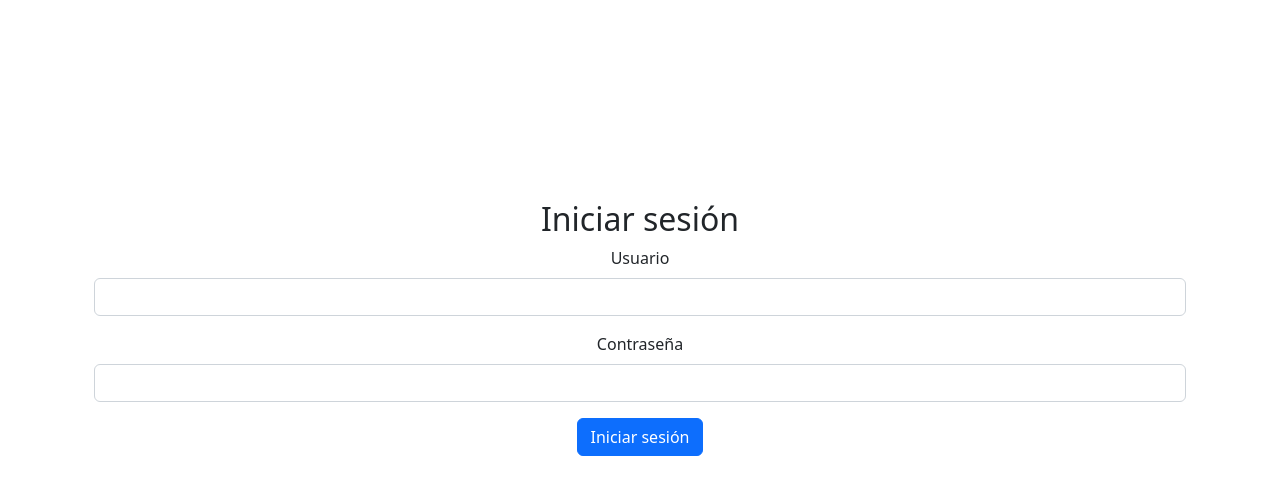
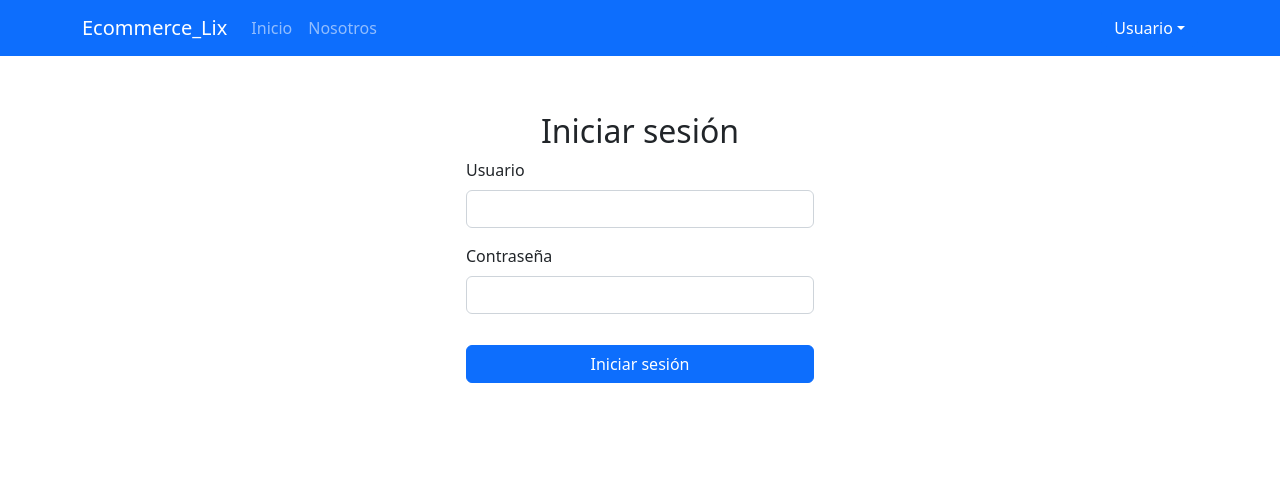
Before and after one commit to juancamilo080253/eCommerce, a React (Create React App) app in the folder ecommerce_front/: page / in a window 1280 px wide. Shown: the top 494 px of the page. Built offline with nearby package versions, Linux system fonts and the light colour scheme.

Commit message:
Incorporacion de navbar, actualizacion hasta el 31/10/22

```diff
--- a/ecommerce_front/package.json
+++ b/ecommerce_front/package.json
@@ -3,6 +3,10 @@
   "version": "0.1.0",
   "private": true,
   "dependencies": {
+    "@fortawesome/fontawesome-svg-core": "^6.2.0",
+    "@fortawesome/free-regular-svg-icons": "^6.2.0",
+    "@fortawesome/free-solid-svg-icons": "^6.2.0",
+    "@fortawesome/react-fontawesome": "^0.2.0",
     "@testing-library/jest-dom": "^5.16.5",
     "@testing-library/react": "^13.4.0",
     "@testing-library/user-event": "^13.5.0",
--- a/ecommerce_front/src/App.js
+++ b/ecommerce_front/src/App.js
@@ -3,11 +3,13 @@ import './App.css';
 import 'bootstrap/dist/css/bootstrap.min.css';
 import {Container} from 'react-bootstrap';
 import Login from './components/login/login';
+import Menu from './components/navbar/navbar';
 
 // <login /> para llamar los componentes
 function App() {
   return (
     <div className="App">
+      <Menu />
       <Container>
       <Login />
       </Container>
--- /dev/null
+++ b/ecommerce_front/src/components/login/login.css
@@ -0,0 +1,17 @@
+#login-container{
+    margin-top: 10%;
+}
+
+#login-container h2,
+#login-container button,
+#login-container form{
+    width: 100%;
+}
+
+#login-container button{
+    margin-top: 15px;
+}
+
+#login-container .form-label{
+    float: left;
+}
--- a/ecommerce_front/src/components/login/login.js
+++ b/ecommerce_front/src/components/login/login.js
@@ -1,5 +1,6 @@
 import React from "react";
 import { Container, Form, Button, Row, Col } from "react-bootstrap";
+import './login.css';
 
 export default class login extends React.Component {
   constructor(props) {
@@ -16,9 +17,14 @@ export default class login extends React.Component {
 
   render() {
     return (
-      <Container id="login-container" style={{ marginTop: 200 }}>
+      <Container id="login-container">
         <Row>
-          <Col>
+          <Col
+          sm="12"
+          xs="12"
+          md={{span: 4 , offset:4 }}
+          lg={{span: 4 , offset:4 }}
+          xl={{span: 4 , offset:4 }}>
             <Row>
               <h2> Iniciar sesión </h2>
             </Row>
--- /dev/null
+++ b/ecommerce_front/src/components/navbar/navbar.css
@@ -0,0 +1,12 @@
+#navbar .dropdown-header .row:nth-child(1) {
+    font-size: 60px ;
+    display: flex ;
+    justify-content: center;
+}
+
+#navbar .dropdown-header .row:nth-child(2) {
+    font-size: 18px ;
+    display: flex ;
+    justify-content: center;
+    margin-top: 5px;
+}
--- /dev/null
+++ b/ecommerce_front/src/components/navbar/navbar.js
@@ -0,0 +1,50 @@
+import React from "react";
+import {
+  Container,
+  Nav,
+  Navbar,
+  DropdownButton,
+  Dropdown,
+  Row,
+} from "react-bootstrap";
+import "./navbar.css";
+import { FontAwesomeIcon } from "@fortawesome/react-fontawesome";
+import { faUserSecret } from "@fortawesome/free-solid-svg-icons";
+
+export default class menu extends React.Component {
+  constructor(props) {
+    super(props);
+    this.state = {};
+  }
+  state = {};
+  render() {
+    return (
+      <Navbar fixed="top" bg="primary" variant="dark" expand="lg" id="navbar">
+        <Container>
+          <Navbar.Brand href="#home">Ecommerce_Lix</Navbar.Brand>
+          <Navbar.Toggle aria-controls="basic-navbar-nav" />
+          <Navbar.Collapse id="basic-navbar-nav">
+            <Nav className="me-auto">
+              <Nav.Link href="#home">Inicio</Nav.Link>
+              <Nav.Link href="#link">Nosotros</Nav.Link>
+            </Nav>
+            <DropdownButton id="dropdown-basic-button" title="Usuario">
+              <Dropdown.Header>
+                <Row>
+                <FontAwesomeIcon icon={faUserSecret} />
+                </Row>
+                <Row>
+                  #USUARIO#
+                </Row>
+              </Dropdown.Header>
+              <Dropdown.Divider />
+              <Dropdown.Item href="#/action-1">Cerrar sesión</Dropdown.Item>
+              {/* <Dropdown.Item href="#/action-2">Another action</Dropdown.Item>
+              <Dropdown.Item href="#/action-3">Something else</Dropdown.Item> */}
+            </DropdownButton>
+          </Navbar.Collapse>
+        </Container>
+      </Navbar>
+    );
+  }
+}
```
Also changed, not shown: 1 other file (tests, documents, lock files or other folders).
